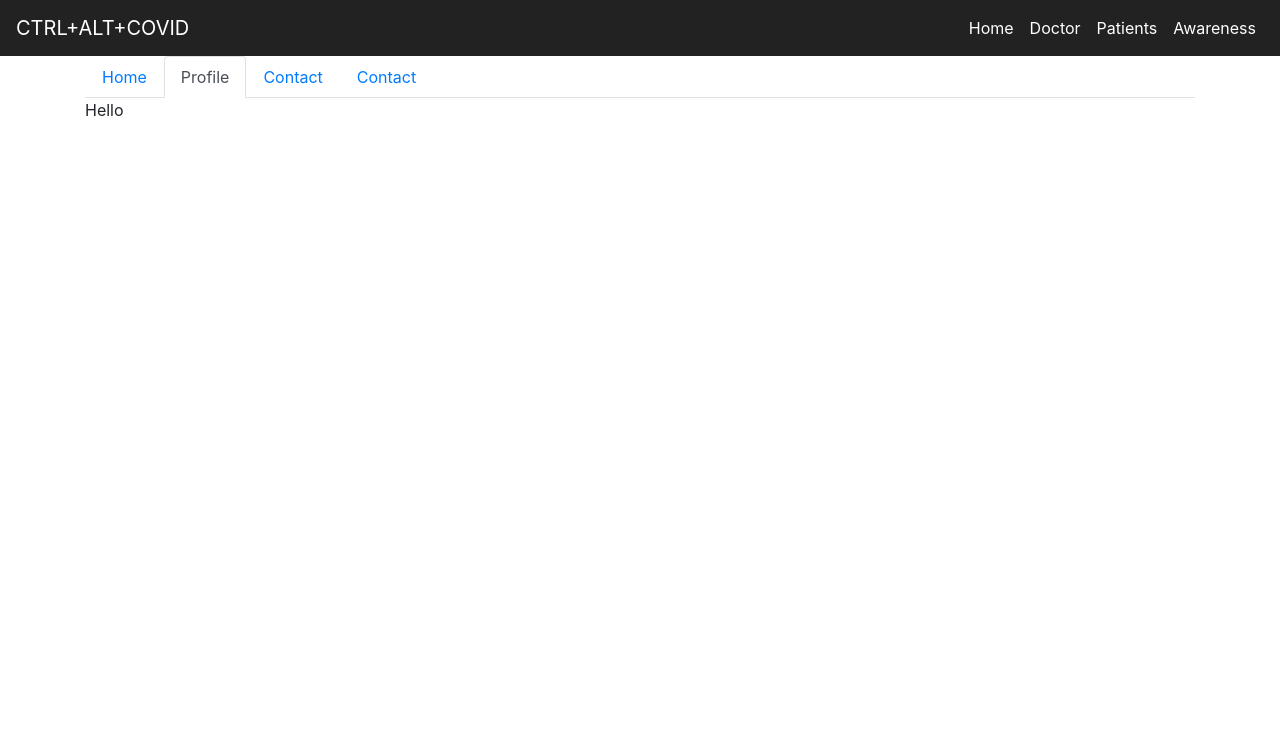
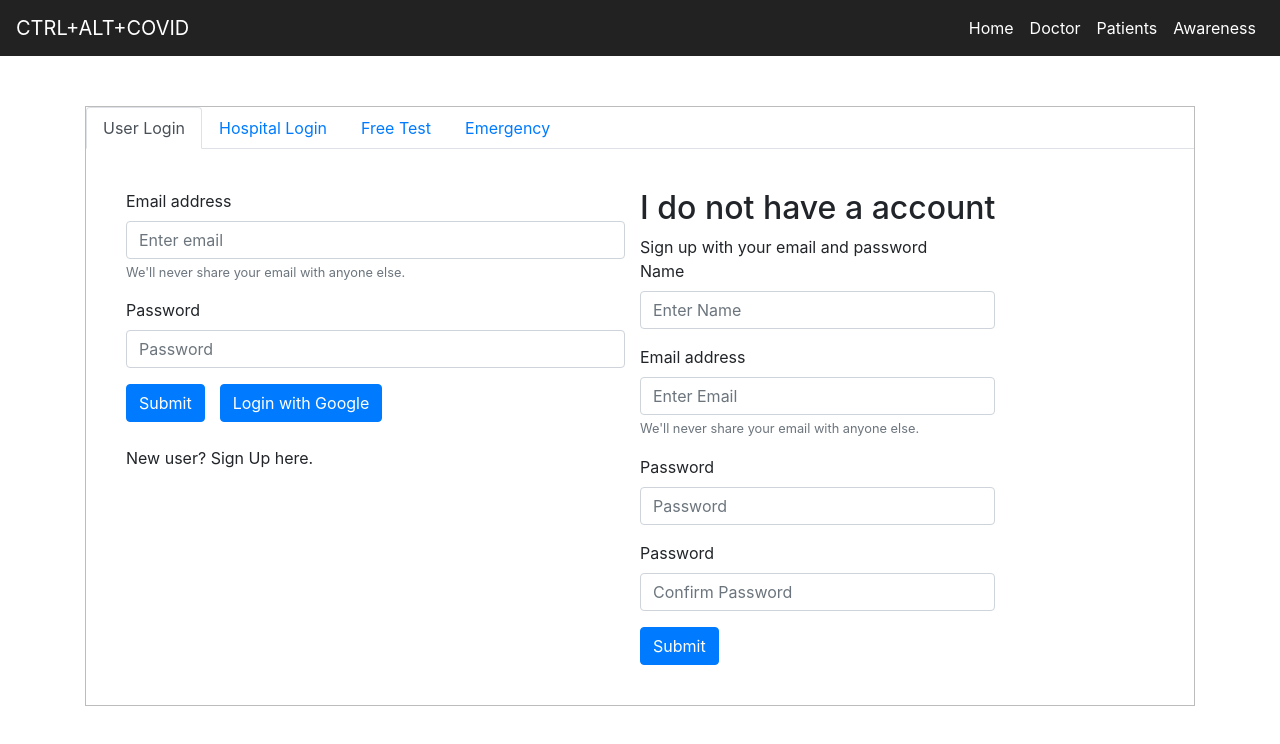
Before and after one commit to CTRL-ALT-COVID/Code_Web, a React (Create React App) app: page / in a window 1280 px wide. Shown: the top 744 px of the page. Built offline with nearby package versions, Linux system fonts and the light colour scheme; no server answers.

Commit message:
adds sign-singup parts

```diff
--- a/package.json
+++ b/package.json
@@ -7,6 +7,7 @@
     "@testing-library/react": "^9.3.2",
     "@testing-library/user-event": "^7.1.2",
     "bootstrap": "^4.4.1",
+    "firebase": "^7.14.3",
     "react": "^16.13.1",
     "react-bootstrap": "^1.0.1",
     "react-dom": "^16.13.1",
--- a/src/App.js
+++ b/src/App.js
@@ -1,7 +1,7 @@
 import React  from 'react';
 import './chatbot'
 import {BrowserRouter as Router, Route, Switch } from 'react-router-dom';
-import HomePage from './pages/Home';
+import HomePage from './pages/home/Home';
 import {Doctor} from './pages/Doctor';
 import {Patients} from './pages/Patients';
 import {Awareness} from './pages/Awareness';
--- /dev/null
+++ b/src/components/hospital-login.js
@@ -0,0 +1,15 @@
+import React from 'react'
+
+
+class HospitalLogin extends React.Component{
+    render(){
+        return(
+            <div>
+                works
+            </div>
+        )
+    }
+
+}
+
+export default HospitalLogin;
--- /dev/null
+++ b/src/components/singup.js
@@ -0,0 +1,119 @@
+import React from 'react';
+import { Form, Button} from 'react-bootstrap';
+
+import { auth, createUserProfileDocument } from '../firebase/firebase.utils';
+
+// import './sign-up.styles.scss';
+
+class SignUp extends React.Component {
+  constructor() {
+    super();
+
+    this.state = {
+      displayName: '',
+      email: '',
+      password: '',
+      confirmPassword: ''
+    };
+  }
+
+  handleSubmit = async event => {
+    event.preventDefault();
+
+    const { displayName, email, password, confirmPassword } = this.state;
+
+    if (password !== confirmPassword) {
+      alert("passwords don't match");
+      return;
+    }
+
+    try {
+      const { user } = await auth.createUserWithEmailAndPassword(
+        email,
+        password
+      );
+
+      await createUserProfileDocument(user, { displayName });
+
+      this.setState({
+        displayName: '',
+        email: '',
+        password: '',
+        confirmPassword: ''
+      });
+    } catch (error) {
+      console.error(error);
+    }
+  };
+
+  handleChange = event => {
+    const { name, value } = event.target;
+
+    this.setState({ [name]: value });
+  };
+
+  render() {
+    const { displayName, email, password, confirmPassword } = this.state;
+    return (
+      <div className='sign-up'>
+        <h2 className='title'>I do not have a account</h2>
+        <span>Sign up with your email and password</span>
+            <Form className='sign-up-form' onSubmit={this.handleSubmit}>
+                <Form.Group controlId="formBasicName">
+                    <Form.Label>Name</Form.Label>
+                    <Form.Control type="text"
+                    name="displayName"
+                    value={displayName}
+                    onChange={this.handleChange}
+                    placeholder="Enter Name"
+                    required />
+                </Form.Group>
+
+                <Form.Group controlId="formBasicEmail">
+                    <Form.Label>Email address</Form.Label>
+                    <Form.Control
+                    type="email"
+                    name="email"
+                    value={email}
+                    onChange={this.handleChange}
+                    placeholder="Enter Email"
+                    required
+                    />
+                    <Form.Text className="text-muted">
+                    We'll never share your email with anyone else.
+                    </Form.Text>
+                </Form.Group>
+
+                <Form.Group controlId="formBasicPassword">
+                    <Form.Label>Password</Form.Label>
+                    <Form.Control
+                    type="password"
+                    name="password"
+                    value={password}
+                    onChange={this.handleChange}
+                    placeholder="Password"
+                    required />
+                </Form.Group>
+                <Form.Group controlId="formBasicConfirmPassword">
+                    <Form.Label>Password</Form.Label>
+                    <Form.Control
+                    type="password"
+                    name="confirmPassword"
+                    value={confirmPassword}
+                    onChange={this.handleChange}
+                    placeholder="Confirm Password"
+                    />
+                </Form.Group>
+                <Button variant="primary" type="submit">
+                    Submit
+                </Button>
+                {/* <Button style={{marginLeft: 15}} variant="primary" onClick={SignInWithGoogle}>
+                   Sign up with Google
+                </Button> */}
+            </Form>
+      </div>
+    );
+  }
+}
+
+export default SignUp;
--- /dev/null
+++ b/src/components/user-logn-and-reg/user-login-and-reg.css
@@ -0,0 +1,3 @@
+.login-form{
+    padding: 40px;
+}
--- /dev/null
+++ b/src/components/user-logn-and-reg/user-login-and-reg.js
@@ -0,0 +1,46 @@
+import React from 'react';
+import {Row, Col, Form, Button} from 'react-bootstrap';
+import {SignInWithGoogle} from '../../firebase/firebase.utils';
+import './user-login-and-reg.css';
+import SignUp from '../../components/singup';
+
+
+class UserLoginandReg extends React.Component{
+    render(){
+        return(
+            <div className="login-form">
+                <Row>
+                    <Col lg='6' md='6'>
+                    <Form>
+                        <Form.Group controlId="formBasicEmail">
+                            <Form.Label>Email address</Form.Label>
+                            <Form.Control type="email" placeholder="Enter email" />
+                            <Form.Text className="text-muted">
+                            We'll never share your email with anyone else.
+                            </Form.Text>
+                        </Form.Group>
+
+                        <Form.Group controlId="formBasicPassword">
+                            <Form.Label>Password</Form.Label>
+                            <Form.Control type="password" placeholder="Password" />
+                        </Form.Group>
+                        <Button variant="primary" type="submit">
+                            Submit
+                        </Button>
+                        <Button style={{marginLeft: 15}} variant="primary" onClick={SignInWithGoogle}>
+                            Login with Google
+                        </Button>
+                    </Form>
+                    <br />
+                    New user? Sign Up here.
+
+                    </Col>
+                    <SignUp />
+                </Row>
+            </div>
+        )
+    }
+
+}
+
+export default UserLoginandReg;
--- /dev/null
+++ b/src/firebase/firebase.utils.js
@@ -0,0 +1,54 @@
+import firebase from 'firebase/app';
+import 'firebase/firestore';
+import 'firebase/auth';
+
+const config = {
+    apiKey: "AIzaSyBUjnw5xLzauv0gYqk-JtNN3yHNYTAh4lk",
+    authDomain: "crack-covid.firebaseapp.com",
+    databaseURL: "https://crack-covid.firebaseio.com",
+    projectId: "crack-covid",
+    storageBucket: "crack-covid.appspot.com",
+    messagingSenderId: "8783552186",
+    appId: "1:8783552186:web:aa2f8dfb3516e8f95eac83",
+    measurementId: "G-ES0E2JTB90"
+};
+
+firebase.initializeApp(config);
+
+export const createUserProfileDocument = async (userAuth, additionalData) =>{
+    if(!userAuth) return;
+
+    const userRef = firestore.doc(`users/${userAuth.uid}`);
+
+    const snapShot =await userRef.get();
+
+    if(!snapShot.exists){
+        const { displayName, email} = userAuth;
+        const createdAt = new Date();
+
+        try{
+            await userRef.set({
+                displayName,
+                email,
+                createdAt,
+                ...additionalData
+            })
+        } catch(error){
+            console.log("error in creating user", error.message);
+        }
+    }
+
+    return userRef;
+
+}
+
+
+
+export const auth = firebase.auth();
+export const firestore =  firebase.firestore();
+
+const provider = new firebase.auth.GoogleAuthProvider();
+provider.setCustomParameters({prompt: 'select_account'});
+export const SignInWithGoogle = () => auth.signInWithPopup(provider);
+
+export default firebase;
--- a/src/pages/Home.js
+++ /dev/null
@@ -1,40 +0,0 @@
-import React from "react";
-import { Tabs, Tab } from "react-bootstrap";
-
-class HomePage extends React.Component {
-
-	constructor( props){
-
-		super(props);
-		this.state={
-
-
-		}
-
-	}
-
-    render() {
-    return (
-      <div>
-        <div className="tabs-first-section">
-          <Tabs defaultActiveKey="profile" id="uncontrolled-tab-example">
-            <Tab eventKey="home" title="Home">
-              Hello
-            </Tab>
-            <Tab eventKey="profile" title="Profile">
-              Hello
-            </Tab>
-            <Tab eventKey="contact" title="Contact">
-              Hello
-            </Tab>
-            <Tab eventKey="contact" title="Contact">
-              Hello
-            </Tab>
-          </Tabs>
-        </div>
-      </div>
-    );
-  }
-}
-
-export default HomePage;
--- /dev/null
+++ b/src/pages/home/Home.js
@@ -0,0 +1,72 @@
+import React from "react";
+import { Tabs, Tab } from "react-bootstrap";
+import UserLoginandReg from '../../components/user-logn-and-reg/user-login-and-reg';
+import HospitalLogin from '../../components/hospital-login';
+import { auth , createUserProfileDocument } from '../../firebase/firebase.utils'
+import './home.css';
+
+
+class HomePage extends React.Component {
+
+	constructor( props){
+
+		super(props);
+		this.state={
+      currentUser:  null
+		}
+
+  }
+
+  componentDidMount(){
+    this.unsubscribeFromAuth = auth.onAuthStateChanged(async userAuth => {
+      if (userAuth) {
+        const userRef = await createUserProfileDocument(userAuth);
+
+        userRef.onSnapshot(snapShot => {
+          this.setState({
+            currentUser: {
+              id: snapShot.id,
+              ...snapShot.data()
+            }
+          });
+
+          console.log(this.state);
+        });
+      }
+
+      this.setState({ currentUser: userAuth });
+    });
+  }
+  unsubscribeFromAuth = null;
+
+  componentWillUnmount(){
+    this.unsubscribeFromAuth();
+
+  }
+
+
+  render() {
+    return (
+      <div>
+        <div className="tabs-first-section">
+          <Tabs defaultActiveKey="user" id="uncontrolled-tab-example">
+            <Tab eventKey="user" title="User Login">
+              <UserLoginandReg />
+            </Tab>
+            <Tab eventKey="hospital" title="Hospital Login">
+              <HospitalLogin />
+            </Tab>
+            <Tab eventKey="freetest" title="Free Test">
+              <HospitalLogin />
+            </Tab>
+            <Tab eventKey="emergency" title="Emergency">
+              <HospitalLogin />
+            </Tab>
+          </Tabs>
+        </div>
+      </div>
+    );
+  }
+}
+
+export default HomePage;
--- /dev/null
+++ b/src/pages/home/home.css
@@ -0,0 +1,4 @@
+.tabs-first-section{
+    margin-top: 50px;
+    border: 1px solid rgb(189, 188, 188);
+}
```
Also changed, not shown: src/components/emergency.js (added), src/components/free-assesment.js (added), 1 other file (tests, documents, lock files or other folders).
